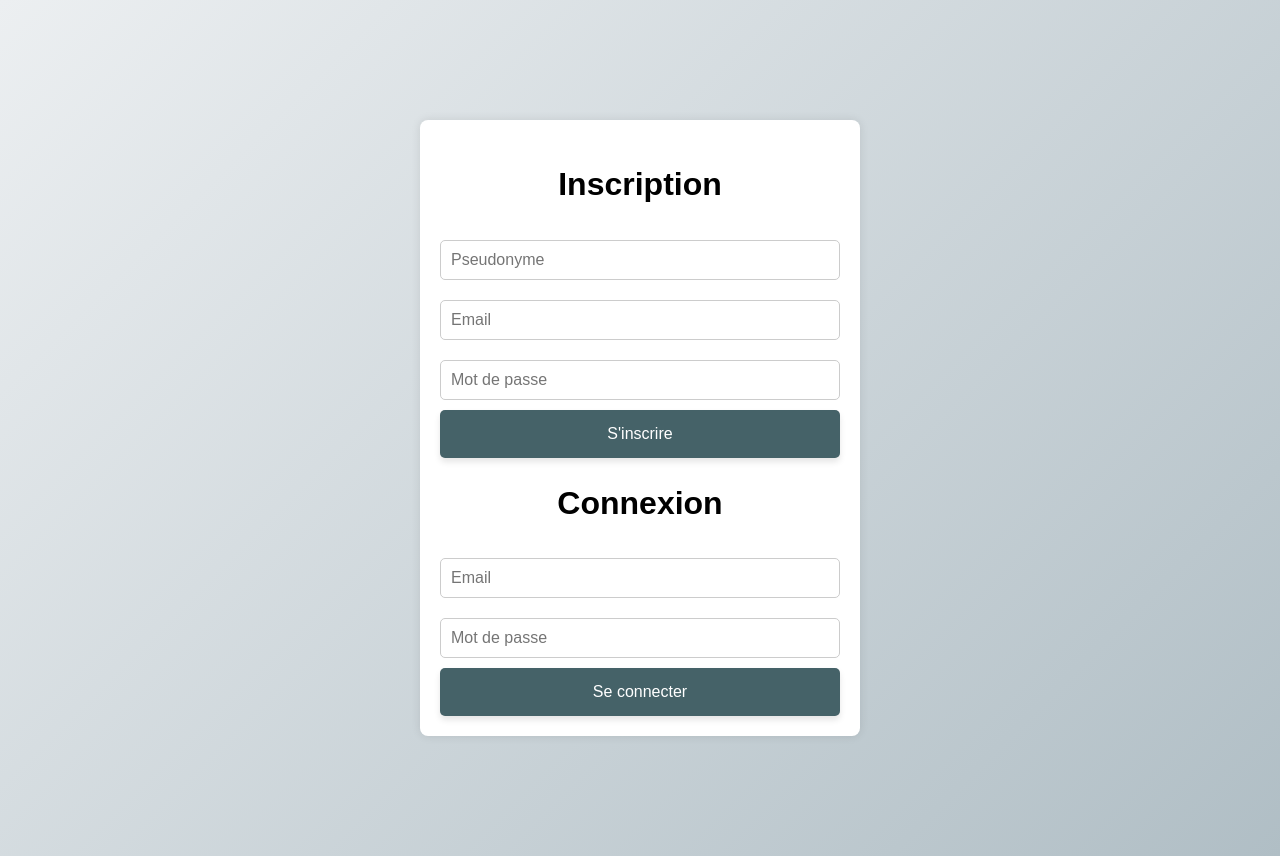
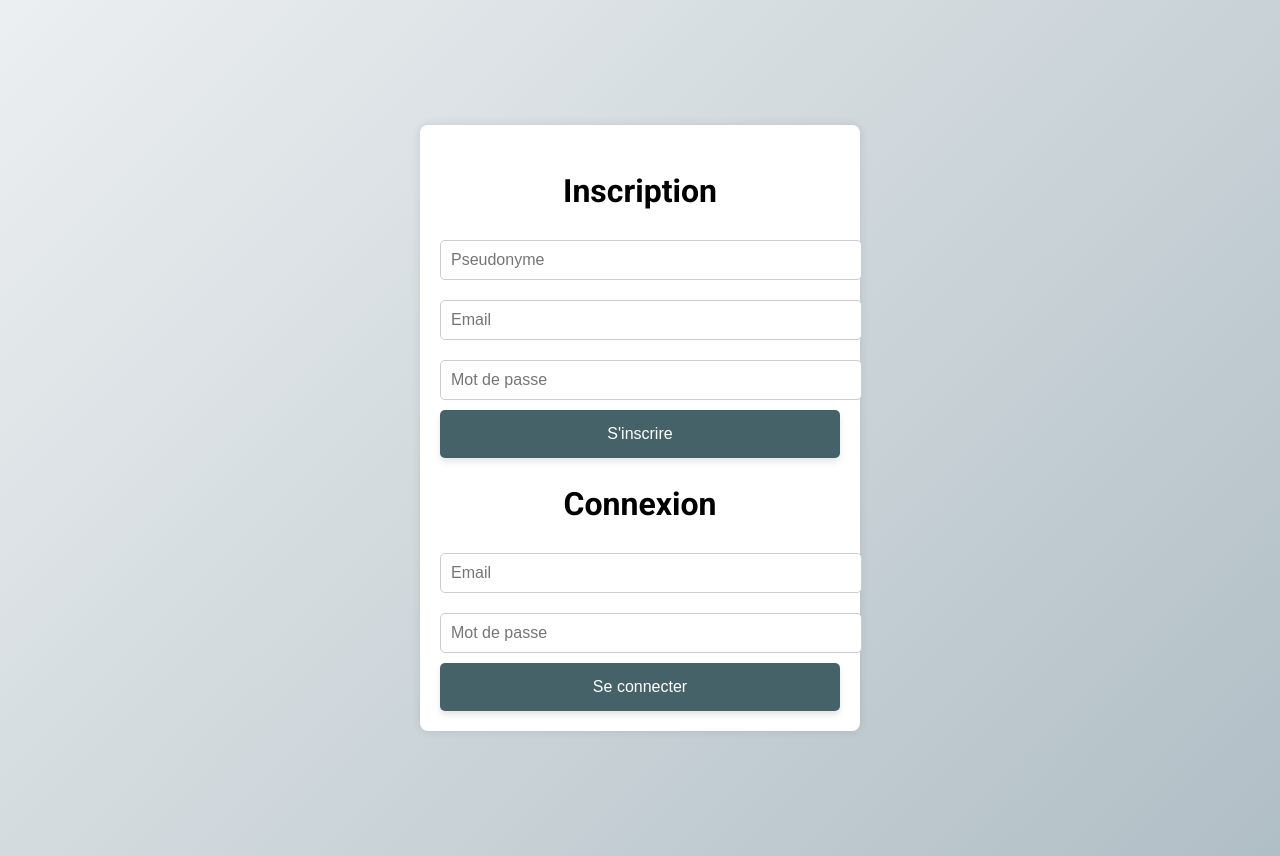
Before and after one commit to WilliamThibo2/messagerie-v0, a website: page public/index.html in a window 1280 px wide. Drawn offline with nearby package versions, Linux system fonts and the light colour scheme; no server answers.

Commit message:
Update style.css

```diff
--- a/public/style.css
+++ b/public/style.css
@@ -1,6 +1,8 @@
 /* Styles généraux */
+@import url('https://fonts.googleapis.com/css2?family=Roboto:wght@400;700&display=swap');
+
 body {
-    font-family: Arial, sans-serif;
+    font-family: 'Roboto', sans-serif;
     background: linear-gradient(135deg, #eceff1, #b0bec5);
     padding: 20px;
     display: flex;
@@ -9,11 +11,7 @@ body {
     min-height: 100vh;
 }
 
-h2 {
-    text-align: center;
-    font-size: 2em;
-}
-
+/* Styles pour les conteneurs */
 #login-container, #chat-container {
     width: 100%;
     max-width: 400px;
@@ -21,6 +19,13 @@ h2 {
     background-color: #ffffff;
     border-radius: 8px;
     box-shadow: 0px 0px 10px rgba(0, 0, 0, 0.1);
+}
+
+/* Styles des titres */
+h2 {
+    text-align: center;
+    font-size: 2em;
+    margin-bottom: 20px;
 }
 
 /* Styles pour les boutons */
@@ -43,19 +48,22 @@ button:hover {
 }
 
 /* Styles pour les champs de saisie */
-input[type="text"], input[type="email"], input[type="password"] {
+input[type="text"],
+input[type="email"],
+input[type="password"] {
     width: 100%;
     padding: 10px;
     margin: 10px 0;
+    border: 1px solid #ccc;
     border-radius: 5px;
-    border: 1px solid #ccc;
     font-size: 1em;
-    box-sizing: border-box;
-    transition: border-color 0.3s;
+    transition: border 0.3s;
 }
 
-input[type="text"]:focus, input[type="email"]:focus, input[type="password"]:focus {
-    border-color: #456268;
+input[type="text"]:focus,
+input[type="email"]:focus,
+input[type="password"]:focus {
+    border: 1px solid #456268;
     outline: none;
 }
 
@@ -145,11 +153,13 @@ body.dark-mode {
     color: #ddd;
 }
 
-.dark-mode #login-container, .dark-mode #chat-container {
+.dark-mode #login-container,
+.dark-mode #chat-container {
     background-color: #2c2c2c;
 }
 
-.dark-mode input, .dark-mode button {
+.dark-mode input,
+.dark-mode button {
     background-color: #444;
     color: #ddd;
     border: 1px solid #555;
```
